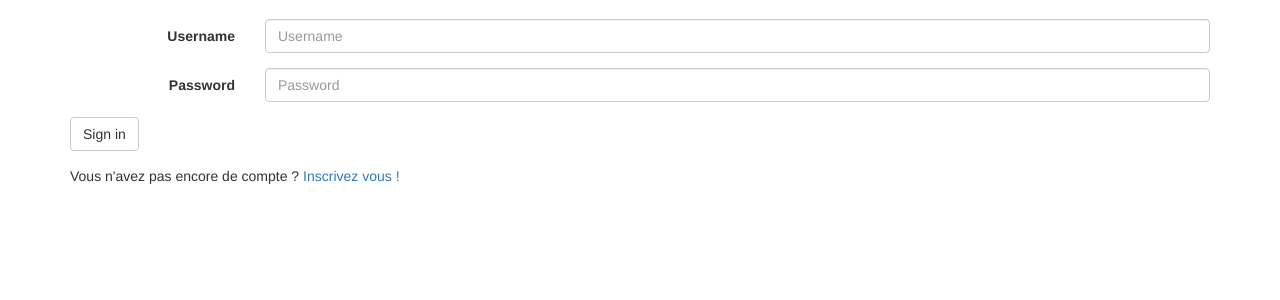
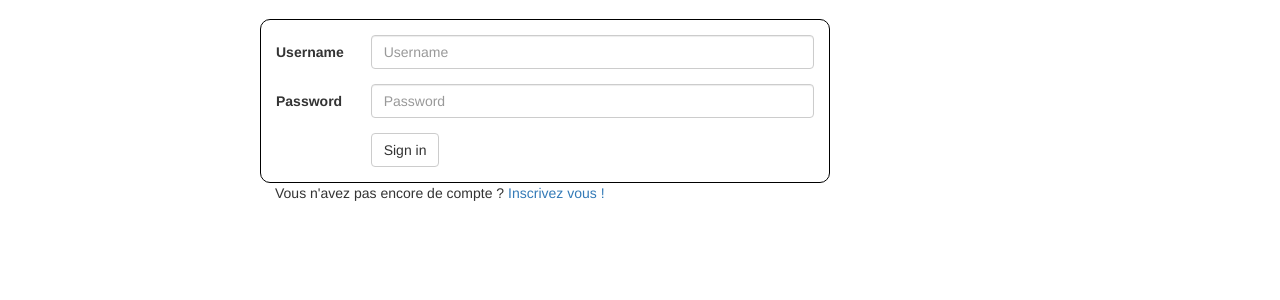
Before and after one commit to KelenFenrisson/IUTO_FlaskMusic, a Flask app: page /login/ in a window 1280 px wide. Shown: the part 51-351 px from the top of the page. Run offline with Flask 2, Linux system fonts and the light colour scheme; some libraries are stand-ins or nearby versions.

Commit message:
modif visuel du login

```diff
--- a/application/static/base.css
+++ b/application/static/base.css
@@ -1,3 +1,9 @@
 #main{
   margin-top: 5em;
 }
+
+#contour-login{
+  border: black solid 1px;
+  border-radius:10px;
+  padding-top: 15px;
+}
--- a/application/templates/base.html
+++ b/application/templates/base.html
@@ -26,11 +26,11 @@
             <li class="dropdown">
               <a href="#" class="dropdown-toggle" data-toggle="dropdown" role="button" aria-haspopup="true" aria-expanded="false">Albums <span class="caret"></span></a>
               <ul class="dropdown-menu">
-                <li><a href="#">Rechercher</a></li>
-                <li><a href="#">Ajouter</a></li>
+                <li><a href="{{ url_for('album_list')}}">Rechercher</a></li>
+                <li role="separator" class="divider"></li>
+                <li class="dropdown-header">Actions utilisateurs</li>
+                <li><a href="{{ url_for('album_add')}}">Ajouter</a></li>
                 <li><a href="#">Modifier</a></li>
-                <li role="separator" class="divider"></li>
-                <li class="dropdown-header">Actions administrateur</li>
                 <li><a href="#">Supprimer</a></li>
               </ul>
             </li>
@@ -38,10 +38,10 @@
               <a href="#" class="dropdown-toggle" data-toggle="dropdown" role="button" aria-haspopup="true" aria-expanded="false">Artistes <span class="caret"></span></a>
               <ul class="dropdown-menu">
                 <li><a href="{{ url_for('artist_list') }}">Rechercher</a></li>
+                <li role="separator" class="divider"></li>
+                <li class="dropdown-header">Actions utilisateurs</li>
                 <li><a href="#">Ajouter</a></li>
                 <li><a href="#">Modifier</a></li>
-                <li role="separator" class="divider"></li>
-                <li class="dropdown-header">Actions administrateur</li>
                 <li><a href="#">Supprimer</a></li>
               </ul>
             </li>
@@ -49,10 +49,10 @@
               <a href="#" class="dropdown-toggle" data-toggle="dropdown" role="button" aria-haspopup="true" aria-expanded="false">Genres <span class="caret"></span></a>
               <ul class="dropdown-menu">
                 <li><a href="#">Rechercher</a></li>
+                <li role="separator" class="divider"></li>
+                <li class="dropdown-header">Actions utilisateurs</li>
                 <li><a href="#">Ajouter</a></li>
                 <li><a href="#">Modifier</a></li>
-                <li role="separator" class="divider"></li>
-                <li class="dropdown-header">Actions administrateur</li>
                 <li><a href="#">Supprimer</a></li>
               </ul>
             </li>
--- a/application/templates/login.html
+++ b/application/templates/login.html
@@ -1,32 +1,37 @@
 {% extends "base.html" %}
 
 {% block main %}
+
+<div id="contour-login" class="col-lg-offset-2 col-lg-6 col-md-offset-2 col-md-8">
 <form class="form-horizontal" role="form" method="POST" action="{{ url_for('login') }}">
   {{ form.hidden_tag() }}
 
   <div class="form-group">
-    <label for="username" class="col-sm-2 control-label">
+    <label for="username" class="col-lg-2 control-label col-md-2">
       {{ form.username.label }}
     </label>
-    <div class="col-sm-10">
-      {{form.username(size=50, class_="form-control",placeholder="Username")}}
+    <div class="col-lg-10 col-md-10">
+      {{form.username(size=30, class_="form-control",placeholder="Username")}}
     </div>
   </div>
 
   <div class="form-group">
-    <label for="password" class="col-sm-2 control-label">
+    <label for="password" class="col-lg-2 control-label col-md-2">
       {{ form.password.label }}
     </label>
-    <div class="col-sm-10">
-      {{ form.password(size=50,class_="form-control",placeholder="Password") }}
+    <div class="col-lg-10 col-md-10">
+      {{ form.password(size=30,class_="form-control",placeholder="Password") }}
     </div>
   </div>
 
   <div class="form-group">
-    <div class="col-sm-offeset-2 col-sm-10">
+    <div class="col-lg-offset-2 col-lg-10 col-md-offset-2 col-md-8">
       <button type="submit" class="btn btn-default"> Sign in </button>
     </div>
   </div>
-  <p>Vous n'avez pas encore de compte ? <a href="{{ url_for('create_account') }}">Inscrivez vous !</a></p>
+
+</div>
+
+  <p class="col-lg-offset-2 col-lg-9 col-md-offset-2 col-md-10 ">Vous n'avez pas encore de compte ? <a href="{{ url_for('create_account') }}">Inscrivez vous !</a></p>
 </form>
 {% endblock %}
--- a/application/templates/usercreation-form.html
+++ b/application/templates/usercreation-form.html
@@ -32,7 +32,7 @@
   </div>
 
   <div class="form-group">
-    <label for="pwconfirmation" class="col-sm-5 control-label">
+    <label for="pwconfirmation" class="col-sm-6 control-label">
       {{ form.spambox.label }}
     </label>
     <div class="col-sm-1 col-sm-10">
--- a/requirements.txt
+++ b/requirements.txt
@@ -1,5 +1,3 @@
-yaml
-yaml
 appdirs==1.4.3
 blinker==1.4
 click==6.7
@@ -26,7 +24,6 @@ packaging==16.8
 passlib==1.7.1
 pexpect==4.2.1
 pickleshare==0.7.4
-pkg-resources==0.0.0
 prompt-toolkit==1.0.14
 ptyprocess==0.5.1
 Pygments==2.2.0
```
Also changed, not shown: application/templates/album-list.html (+5 -3 lines).
